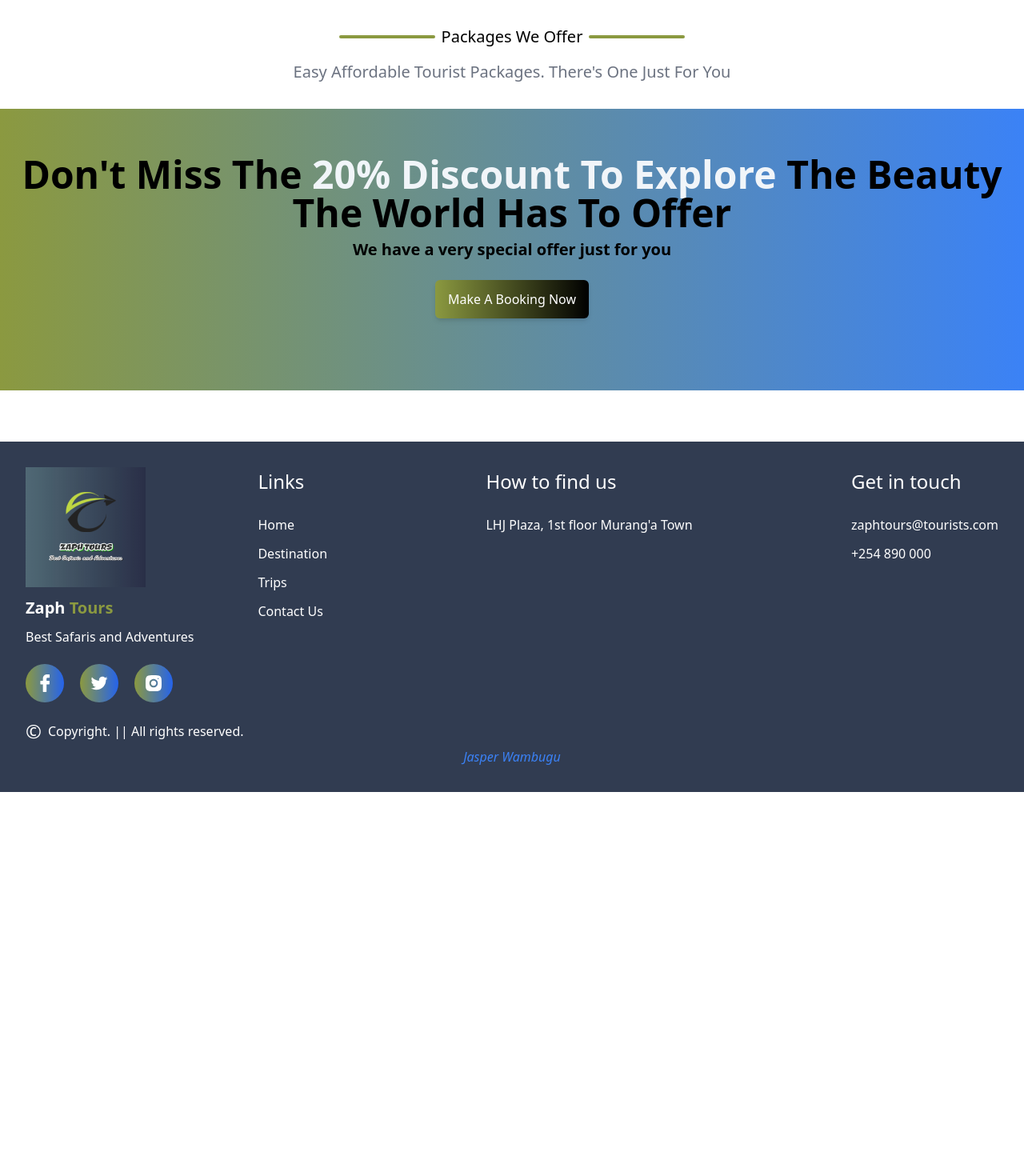
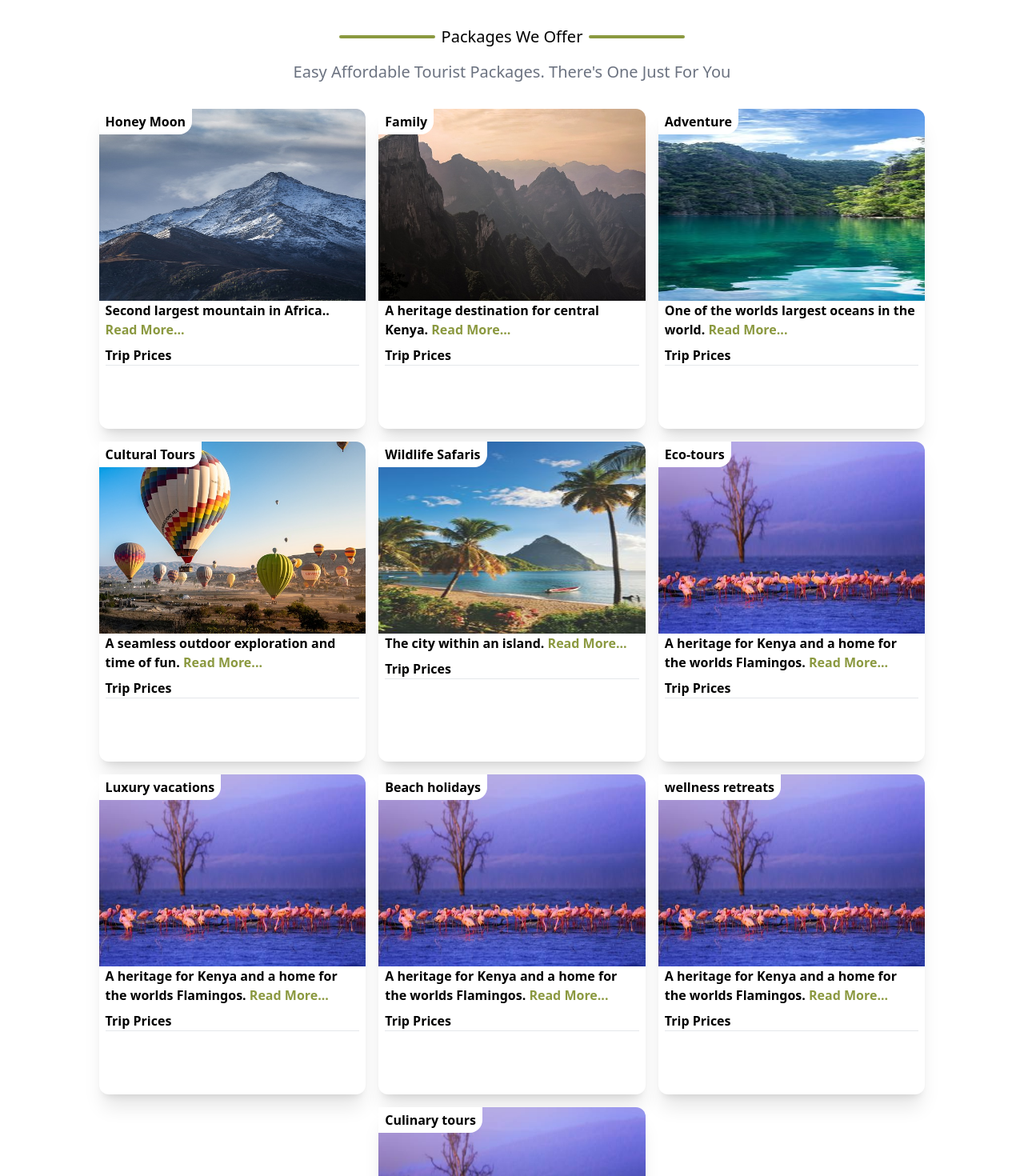
Before and after one commit to JAS-D98/Zaph-Tours-and-Travels-Website-T2-Give-Monthly-Project, a React (Vite) app: page /trips in a window 1280 px wide. Shown: the part 800-2270 px from the top of the page at 80% size. Before the commit the page ends 1790 px from the top, so only its background shows below. Built offline with nearby package versions, Linux system fonts and the light colour scheme.

Commit message:
add packages cards

```diff
--- /dev/null
+++ b/src/components/packages/Packages.jsx
@@ -0,0 +1,42 @@
+import React from 'react'
+import { packages } from '../../constants/Packages';
+
+export default function Packages() {
+  return (
+    <>
+    {packages.map((pack, i) => {
+      return (
+        <div
+          className="w-full lg:w-[30%] min-h-[50vh] h-auto bg-teal pb-2 rounded-xl shadow-xl"
+          key={i}
+        >
+          <div className="w-full h-[30vh] overflow-hidden object-cover rounded-t-xl">
+            <p className="absolute bg-teal px-2 py-1 rounded-br-2xl font-semibold">
+              {pack.type}
+            </p>
+            <img
+              src={pack.image}
+              alt={pack.alt}
+              width="100%"
+              height="100%"
+              className="w-full h-full"
+            />
+          </div>
+          <div className="px-2">
+            <p className="font-semibold">
+              {pack.description}.{" "}
+              <a href="" className="text-green">
+                Read More...
+              </a>
+            </p>
+          </div>
+          <div className="px-2 mt-2">
+            <p className="font-bold">Trip Prices</p>
+            <hr />
+          </div>
+        </div>
+      );
+    })}
+  </>
+  )
+}
--- /dev/null
+++ b/src/constants/Packages.js
@@ -0,0 +1,91 @@
+import {
+    Mombasa,
+    lakenakuru,
+    luwenzori,
+    mountKenya1,
+    nature2,
+    nature3,
+  } from "../assets";
+
+  export const packages = [
+    {
+      image: mountKenya1,
+      type: "Honey Moon",
+      alt: "image of mount kenya",
+      description: "Second largest mountain in Africa.",
+      linkText: "Read More",
+      price: "Kshs 5,000",
+    },
+    {
+      image: luwenzori,
+      type: "Family",
+      alt: " image of aberdare range",
+      description: "A heritage destination for central Kenya",
+      linkText: "Read More",
+      price: "Kshs 3,500",
+    },
+    {
+      image: nature3,
+      type: "Adventure",
+      alt: "Image of indian ocean",
+      description: "One of the worlds largest oceans in the world",
+      linkText: "Read More",
+      price: "Kshs 5,000",
+    },
+    {
+      image: nature2,
+      type: "Cultural Tours",
+      alt: "image of hot air ballon in Tsavo",
+      description: "A seamless outdoor exploration and time of fun",
+      linkText: "Read More",
+      price: "Kshs 2,000",
+    },
+    {
+      image: Mombasa,
+      type: "Wildlife Safaris",
+      alt: "Image of Mombasa Island",
+      description: "The city within an island",
+      linkText: "Read More",
+      price: "Kshs 1,800",
+    },
+    {
+      image: lakenakuru,
+      type: "Eco-tours",
+      alt: "image of lake nakuru ",
+      description: "A heritage for Kenya and a home for the worlds Flamingos",
+      linkText: "Read More",
+      price: "Kshs 4,000",
+    },
+    {
+      image: lakenakuru,
+      type: "Luxury vacations",
+      alt: "image of lake nakuru ",
+      description: "A heritage for Kenya and a home for the worlds Flamingos",
+      linkText: "Read More",
+      price: "Kshs 4,000",
+    },
+    {
+      image: lakenakuru,
+      type: "Beach holidays",
+      alt: "image of lake nakuru ",
+      description: "A heritage for Kenya and a home for the worlds Flamingos",
+      linkText: "Read More",
+      price: "Kshs 4,000",
+    },
+    {
+      image: lakenakuru,
+      type: "wellness retreats",
+      alt: "image of lake nakuru ",
+      description: "A heritage for Kenya and a home for the worlds Flamingos",
+      linkText: "Read More",
+      price: "Kshs 4,000",
+    },
+    {
+      image: lakenakuru,
+      type: "Culinary tours",
+      alt: "image of lake nakuru ",
+      description: "A heritage for Kenya and a home for the worlds Flamingos",
+      linkText: "Read More",
+      price: "Kshs 4,400",
+    },
+  ];
--- a/src/pages/triptypespage/TripTypesPage.jsx
+++ b/src/pages/triptypespage/TripTypesPage.jsx
@@ -1,6 +1,7 @@
 import React from "react";
 import Button from "./../../components/button/Button";
 import { logo } from './../../assets/index'
+import Packages from "../../components/packages/Packages";
 export default function TripTypesPage() {
   return (
     <div className="w-full min-h-[100vh]">
@@ -28,6 +29,9 @@ export default function TripTypesPage() {
         <p className="mt-4 lg:text-xl text-gray-500 capitalize text-center">
           Easy Affordable Tourist Packages. There's one just for you
         </p>
+        <div className="flex flex-col lg:flex-row items-center justify-center flex-wrap gap-4 mt-8">
+          <Packages/>
+        </div>
       </div>
       {/* End of Our Packages Section */}
 
```
